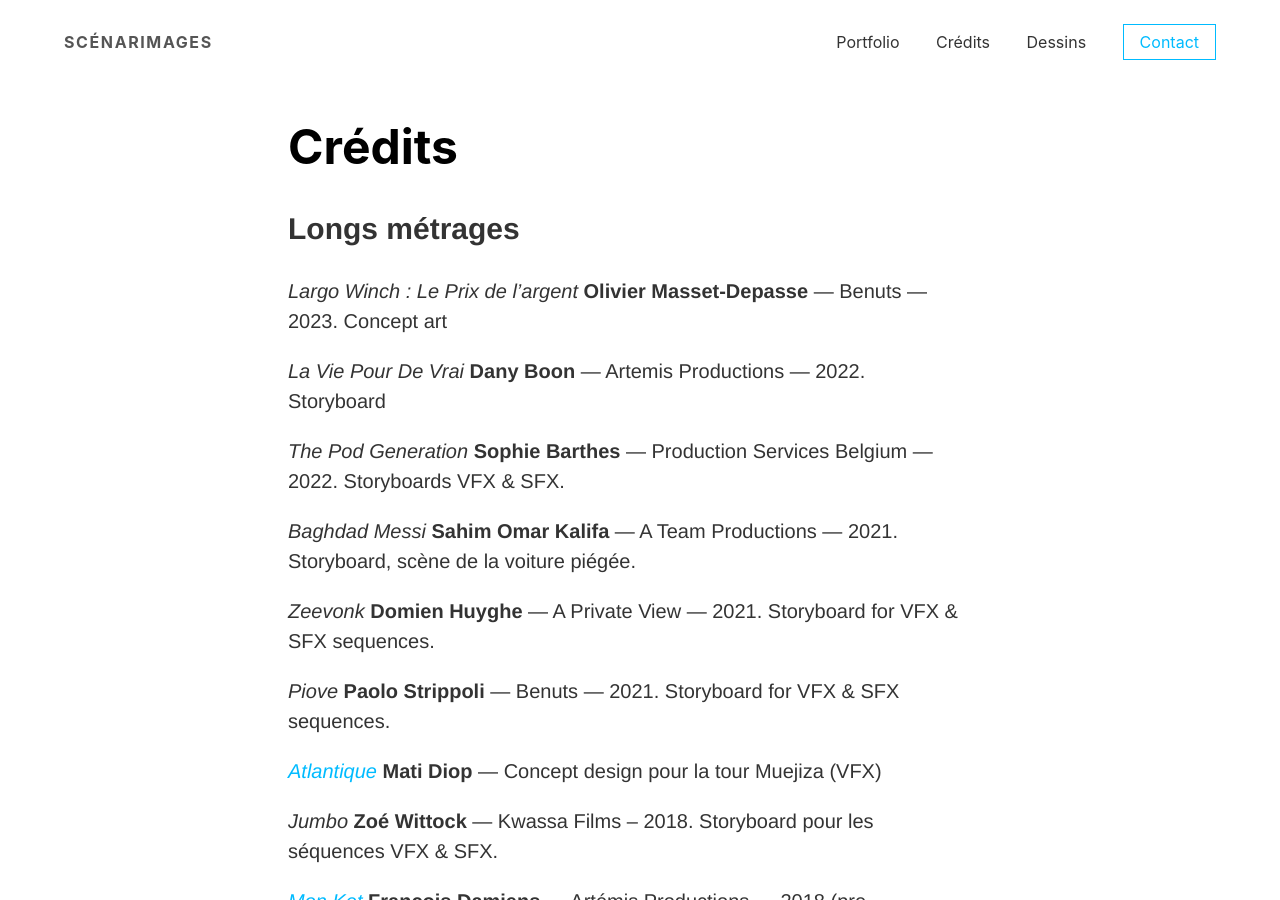
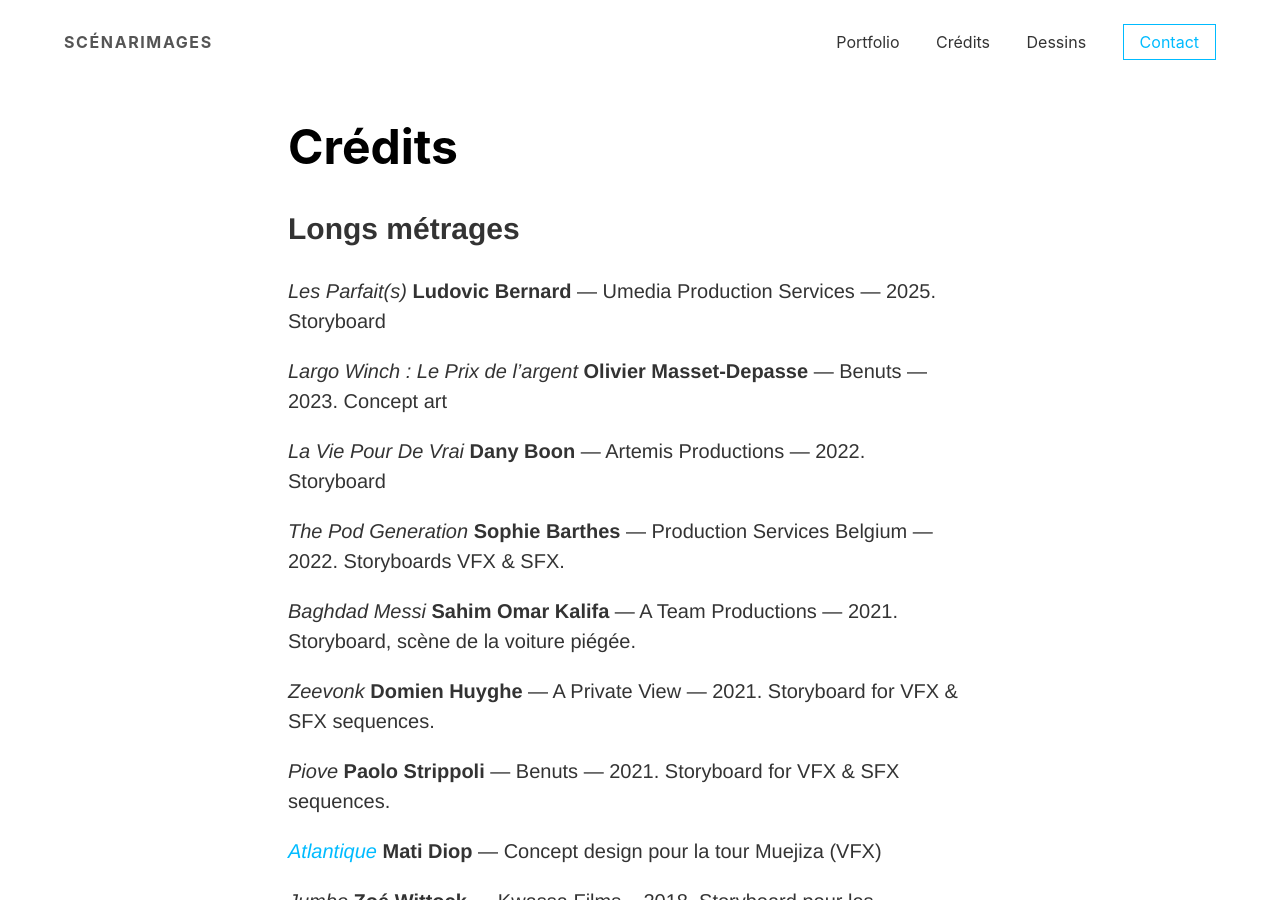
Before and after one commit to YJPL/scenarimages, a Jekyll site: the page built from _pages/credits.md, in a window 1280 px wide and 900 px high. Built offline with Jekyll 4.4.1, drawn with Linux system fonts in a browser that asks for light colours.

Commit message:
Update credits.md

```diff
--- a/_pages/credits.md
+++ b/_pages/credits.md
@@ -1,13 +1,15 @@
 ---
 title: Crédits
 # date: 2012-02-27T11:32:22+01:00
-last_modified_at: 2025-08-19
+last_modified_at: 2025-08-25
 author: Yves
 layout: page
 permalink: /credits/
 ---
 
 ## Longs métrages
+*Les Parfait(s)* **Ludovic Bernard** — Umedia Production Services — 2025. Storyboard
+
 *Largo Winch : Le Prix de l'argent* **Olivier Masset-Depasse** — Benuts — 2023. Concept art
 
 *La Vie Pour De Vrai* **Dany Boon** — Artemis Productions — 2022. Storyboard
```
